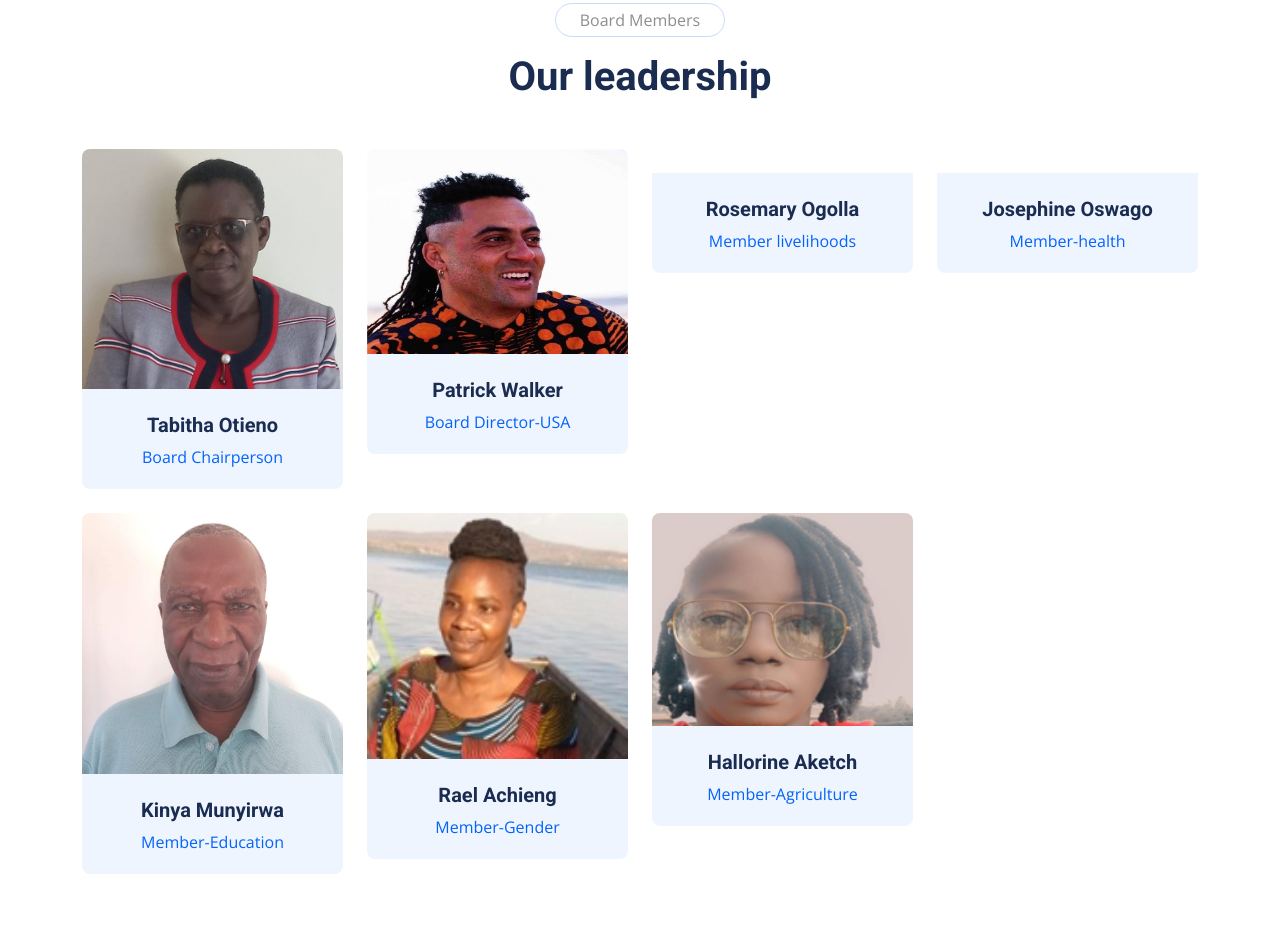
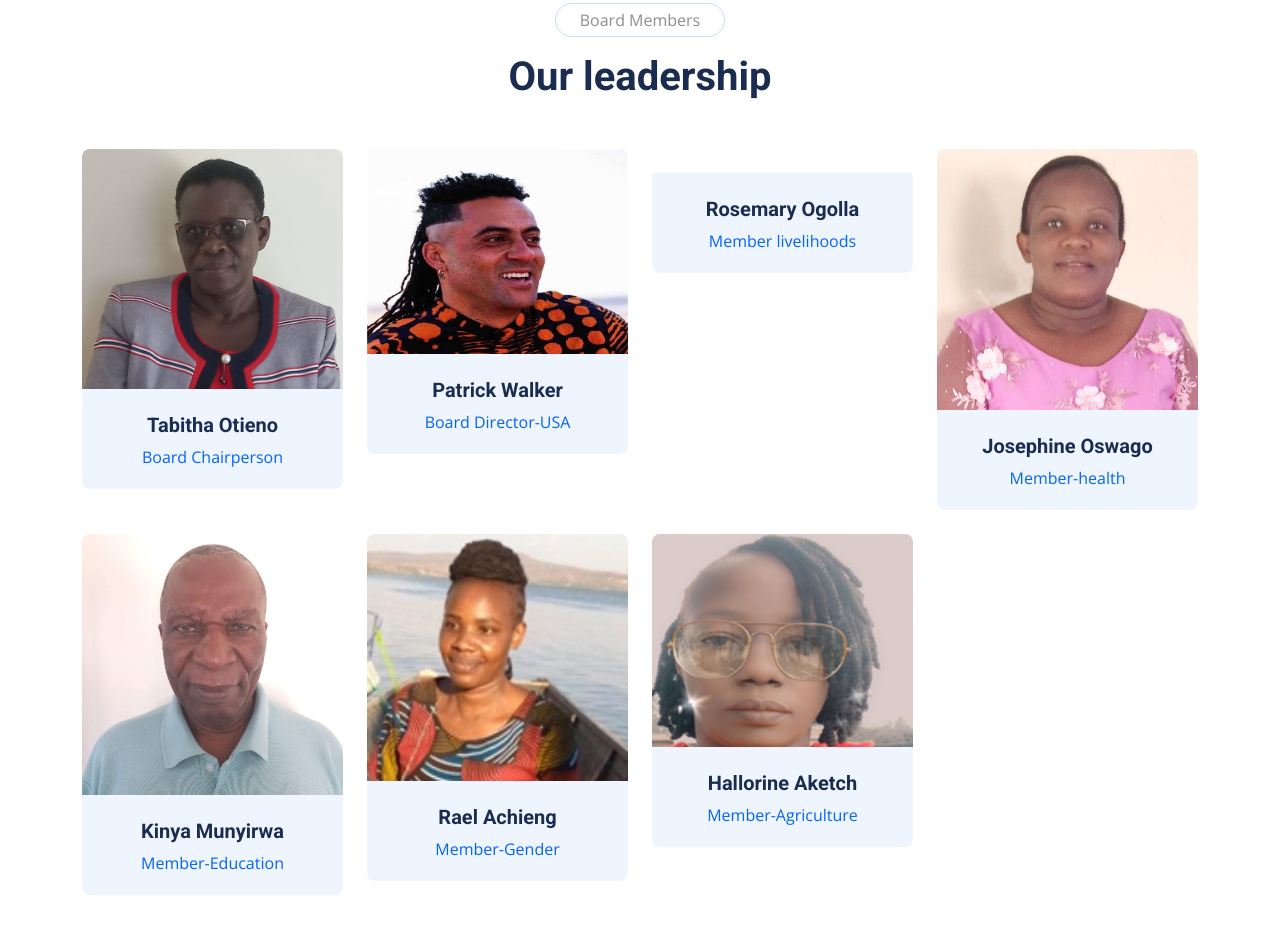
Before and after one commit to mwembekitawi/cahedkenya, a plain HTML site: page index.html in a window 1280 px wide. Shown: the part 4436-5369 px from the top of the page. Drawn offline with nearby package versions, Linux system fonts and the light colour scheme.

Commit message:
Update index.html

```diff
--- a/index.html
+++ b/index.html
@@ -434,7 +434,7 @@
                 <div class="col-lg-3 col-md-6 wow fadeInUp" data-wow-delay="0.7s">
                     <div class="team-item position-relative rounded overflow-hidden">
                         <div class="overflow-hidden">
-                            <img class="img-fluid" src="Josephine.jpg" alt="">
+                            <img class="img-fluid" src="lib/tempusdominus/js/Josephine.jpg" alt="">
                         </div>
                         <div class="team-text bg-light text-center p-4">
                             <h5>Josephine Oswago</h5>
```
